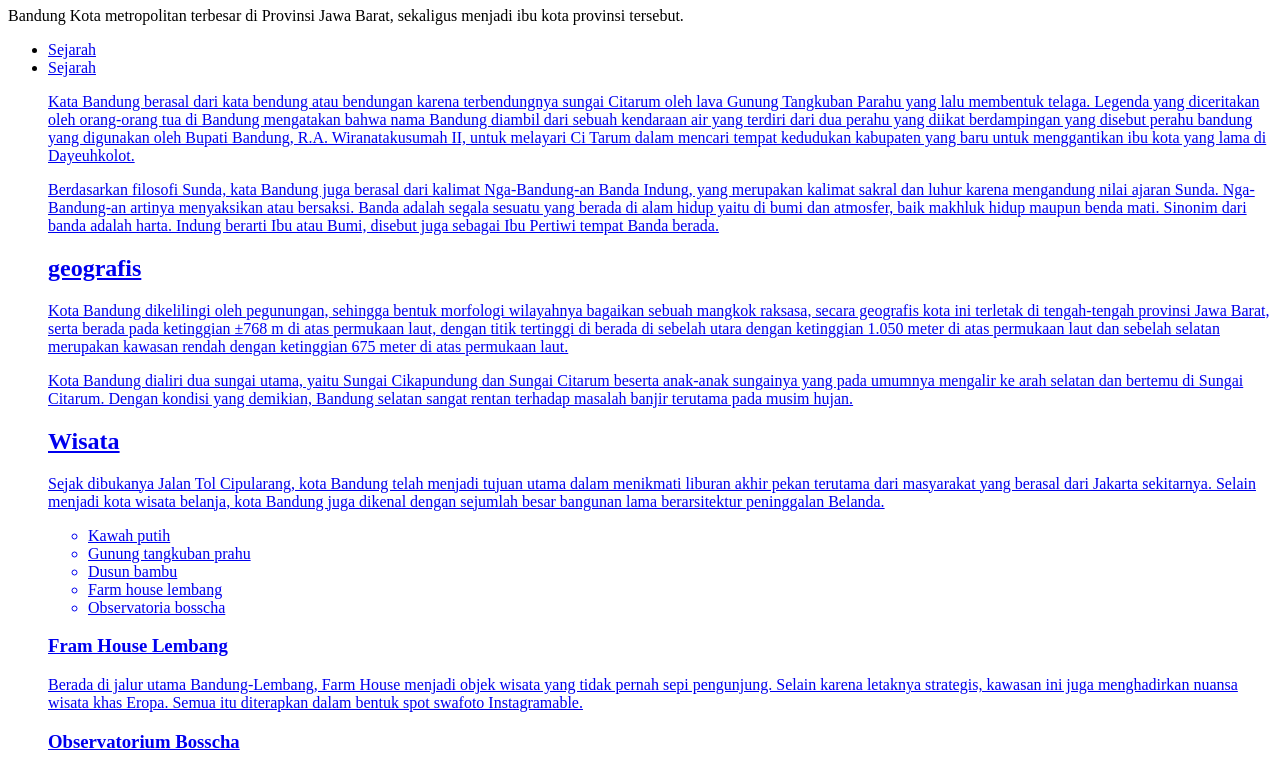
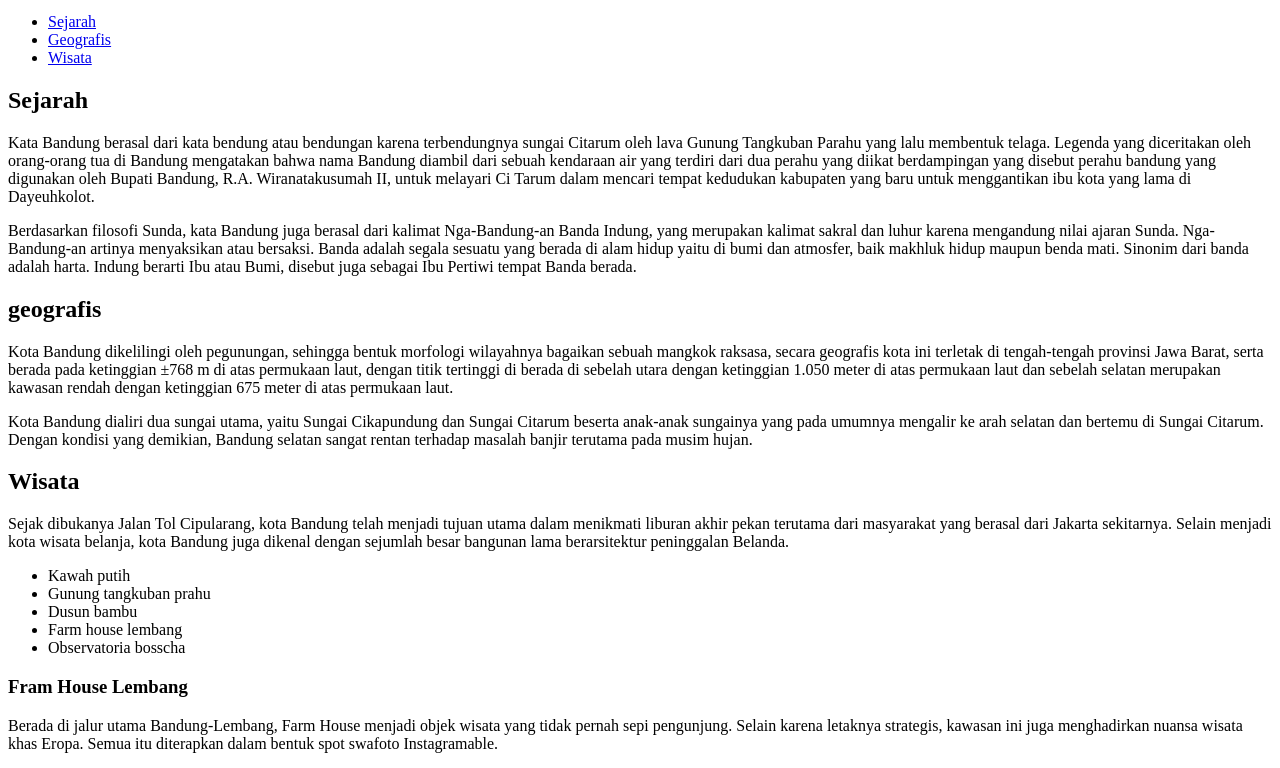
Before and after one commit to 553241121-prog-jidaann/Anatomi-_HTML, a plain HTML site: page index.html in a window 1280 px wide. Shown: the part 101-869 px from the top of the page. Drawn offline with Linux system fonts and the light colour scheme.

Commit message:
Update index.html

```diff
--- a/index.html
+++ b/index.html
@@ -1,30 +1,56 @@
 <!DOCTYPE html>
 <html lang="en">
+
 <head>
     <meta charset="UTF-8">
     <meta name="viewport" content="width=device-width, initial-scale=1.0">
-    <title>anatomi html></html></title>
+    <title>anatomi html>
+    </title>
+    <link rel="stylesheet" href="bandung.css">
+
 </head>
+
 <body>
-    <img src=Bandung.jpg>
+
+    <div class="Header">
         <h1>Bandung</h1>
+        <p>Bandung
+            Kota metropolitan terbesar di Provinsi Jawa Barat, sekaligus menjadi ibu kota provinsi tersebut.
+        </p>
+    </div>
 
-    <P>Bandung
-Kota metropolitan terbesar di Provinsi Jawa Barat, sekaligus menjadi ibu kota provinsi tersebut.
     <ul>
-    <li> <a href="#Sejarah">Sejarah</a></li>
-    <li> <a href="#</li>
+        <li><a href="#Sejarah">Sejarah</a></li>
+        <li><a href="#Geografis">Geografis</a></li>
+        <li><a href="#Wisata">Wisata</a></li>
+
     </ul>
-<h2>Sejarah</H2>
-<p>Kata Bandung berasal dari kata bendung atau bendungan karena terbendungnya sungai Citarum oleh lava Gunung Tangkuban Parahu yang lalu membentuk telaga. Legenda yang diceritakan oleh orang-orang tua di Bandung mengatakan bahwa nama Bandung diambil dari sebuah kendaraan air yang terdiri dari dua perahu yang diikat berdampingan yang disebut perahu bandung yang digunakan oleh Bupati Bandung, R.A. Wiranatakusumah II, untuk melayari Ci Tarum dalam mencari tempat kedudukan kabupaten yang baru untuk menggantikan ibu kota yang lama di Dayeuhkolot.
-<p>Berdasarkan filosofi Sunda, kata Bandung juga berasal dari kalimat Nga-Bandung-an Banda Indung, yang merupakan kalimat sakral dan luhur karena mengandung nilai ajaran Sunda. Nga-Bandung-an artinya menyaksikan atau bersaksi. Banda adalah segala sesuatu yang berada di alam hidup yaitu di bumi dan atmosfer, baik makhluk hidup maupun benda mati. Sinonim dari banda adalah harta. Indung berarti Ibu atau Bumi, disebut juga sebagai Ibu Pertiwi tempat Banda berada.
 
-    <h2>geografis</h2>
-<p>Kota Bandung dikelilingi oleh pegunungan, sehingga bentuk morfologi wilayahnya bagaikan sebuah mangkok raksasa, secara geografis kota ini terletak di tengah-tengah provinsi Jawa Barat, serta berada pada ketinggian ±768 m di atas permukaan laut, dengan titik tertinggi di berada di sebelah utara dengan ketinggian 1.050 meter di atas permukaan laut dan sebelah selatan merupakan kawasan rendah dengan ketinggian 675 meter di atas permukaan laut.
-<p>Kota Bandung dialiri dua sungai utama, yaitu Sungai Cikapundung dan Sungai Citarum beserta anak-anak sungainya yang pada umumnya mengalir ke arah selatan dan bertemu di Sungai Citarum. Dengan kondisi yang demikian, Bandung selatan sangat rentan terhadap masalah banjir terutama pada musim hujan.
+    <h2 id="sejarah">Sejarah</H2>
+    <p>Kata Bandung berasal dari kata bendung atau bendungan karena terbendungnya sungai Citarum oleh lava Gunung
+        Tangkuban Parahu yang lalu membentuk telaga. Legenda yang diceritakan oleh orang-orang tua di Bandung mengatakan
+        bahwa nama Bandung diambil dari sebuah kendaraan air yang terdiri dari dua perahu yang diikat berdampingan yang
+        disebut perahu bandung yang digunakan oleh Bupati Bandung, R.A. Wiranatakusumah II, untuk melayari Ci Tarum
+        dalam mencari tempat kedudukan kabupaten yang baru untuk menggantikan ibu kota yang lama di Dayeuhkolot.
+    <p>Berdasarkan filosofi Sunda, kata Bandung juga berasal dari kalimat Nga-Bandung-an Banda Indung, yang merupakan
+        kalimat sakral dan luhur karena mengandung nilai ajaran Sunda. Nga-Bandung-an artinya menyaksikan atau bersaksi.
+        Banda adalah segala sesuatu yang berada di alam hidup yaitu di bumi dan atmosfer, baik makhluk hidup maupun
+        benda mati. Sinonim dari banda adalah harta. Indung berarti Ibu atau Bumi, disebut juga sebagai Ibu Pertiwi
+        tempat Banda berada.
 
-    <h2>Wisata</h2>
-<p>Sejak dibukanya Jalan Tol Cipularang, kota Bandung telah menjadi tujuan utama dalam menikmati liburan akhir pekan terutama dari masyarakat yang berasal dari Jakarta sekitarnya. Selain menjadi kota wisata belanja, kota Bandung juga dikenal dengan sejumlah besar bangunan lama berarsitektur peninggalan Belanda.
+    <h2 id="Geografis">geografis</h2>
+    <p>Kota Bandung dikelilingi oleh pegunungan, sehingga bentuk morfologi wilayahnya bagaikan sebuah mangkok raksasa,
+        secara geografis kota ini terletak di tengah-tengah provinsi Jawa Barat, serta berada pada ketinggian ±768 m di
+        atas permukaan laut, dengan titik tertinggi di berada di sebelah utara dengan ketinggian 1.050 meter di atas
+        permukaan laut dan sebelah selatan merupakan kawasan rendah dengan ketinggian 675 meter di atas permukaan laut.
+    <p>Kota Bandung dialiri dua sungai utama, yaitu Sungai Cikapundung dan Sungai Citarum beserta anak-anak sungainya
+        yang pada umumnya mengalir ke arah selatan dan bertemu di Sungai Citarum. Dengan kondisi yang demikian, Bandung
+        selatan sangat rentan terhadap masalah banjir terutama pada musim hujan.
+
+    <h2 id="Wisata">Wisata</h2>
+    <p>Sejak dibukanya Jalan Tol Cipularang, kota Bandung telah menjadi tujuan utama dalam menikmati liburan akhir pekan
+        terutama dari masyarakat yang berasal dari Jakarta sekitarnya. Selain menjadi kota wisata belanja, kota Bandung
+        juga dikenal dengan sejumlah besar bangunan lama berarsitektur peninggalan Belanda.
 
     <ul>
         <li>Kawah putih</li>
@@ -35,10 +61,17 @@ Kota metropolitan terbesar di Provinsi Jawa Barat, sekaligus menjadi ibu kota pr
     </ul>
 
     <h3>Fram House Lembang</h3>
-<p>Berada di jalur utama Bandung-Lembang, Farm House menjadi objek wisata yang tidak pernah sepi pengunjung. Selain karena letaknya strategis, kawasan ini juga menghadirkan nuansa wisata khas Eropa. Semua itu diterapkan dalam bentuk spot swafoto Instagramable.
+    <p>Berada di jalur utama Bandung-Lembang, Farm House menjadi objek wisata yang tidak pernah sepi pengunjung. Selain
+        karena letaknya strategis, kawasan ini juga menghadirkan nuansa wisata khas Eropa. Semua itu diterapkan dalam
+        bentuk spot swafoto Instagramable.
 
     <h3>Observatorium Bosscha</h3>
-<p>Memiliki beberapa teleskop, antara lain, Refraktor Ganda Zeiss, Schmidt Bimasakti, Refraktor Bamberg, Cassegrain GOTO, dan Teleskop Surya. Refraktor Ganda Zeiss adalah jenis teleskop terbesar untuk meneropong bintang. Benda ini diletakkan pada atap kubah sehingga saat teropong digunakan, atap tersebut harus dibuka. Observatorium Bosscha boleh dikunjungi oleh siapa pun, tanpa tiket. Namun, bagi yang ingin menggunakan teleskop Zeiss, wajib mendaftarkan diri. Untuk instansi atau lembaga pendidikan, diberikan jadwal hari Selasa sampai Jumat. Sementara itu, kunjungan individu dibuka setiap hari Sabtu.</p>
+    <p>Memiliki beberapa teleskop, antara lain, Refraktor Ganda Zeiss, Schmidt Bimasakti, Refraktor Bamberg, Cassegrain
+        GOTO, dan Teleskop Surya. Refraktor Ganda Zeiss adalah jenis teleskop terbesar untuk meneropong bintang. Benda
+        ini diletakkan pada atap kubah sehingga saat teropong digunakan, atap tersebut harus dibuka. Observatorium
+        Bosscha boleh dikunjungi oleh siapa pun, tanpa tiket. Namun, bagi yang ingin menggunakan teleskop Zeiss, wajib
+        mendaftarkan diri. Untuk instansi atau lembaga pendidikan, diberikan jadwal hari Selasa sampai Jumat. Sementara
+        itu, kunjungan individu dibuka setiap hari Sabtu.</p>
 
     <h2>Hubungi Kami</h2>
     <ul>
@@ -47,4 +80,5 @@ Kota metropolitan terbesar di Provinsi Jawa Barat, sekaligus menjadi ibu kota pr
         <li> <a href>="@maps"Adress</a></li>
     </ul>
 </body>
+
 </html>
```
Lines whose indentation alone changed are shown as unchanged.
